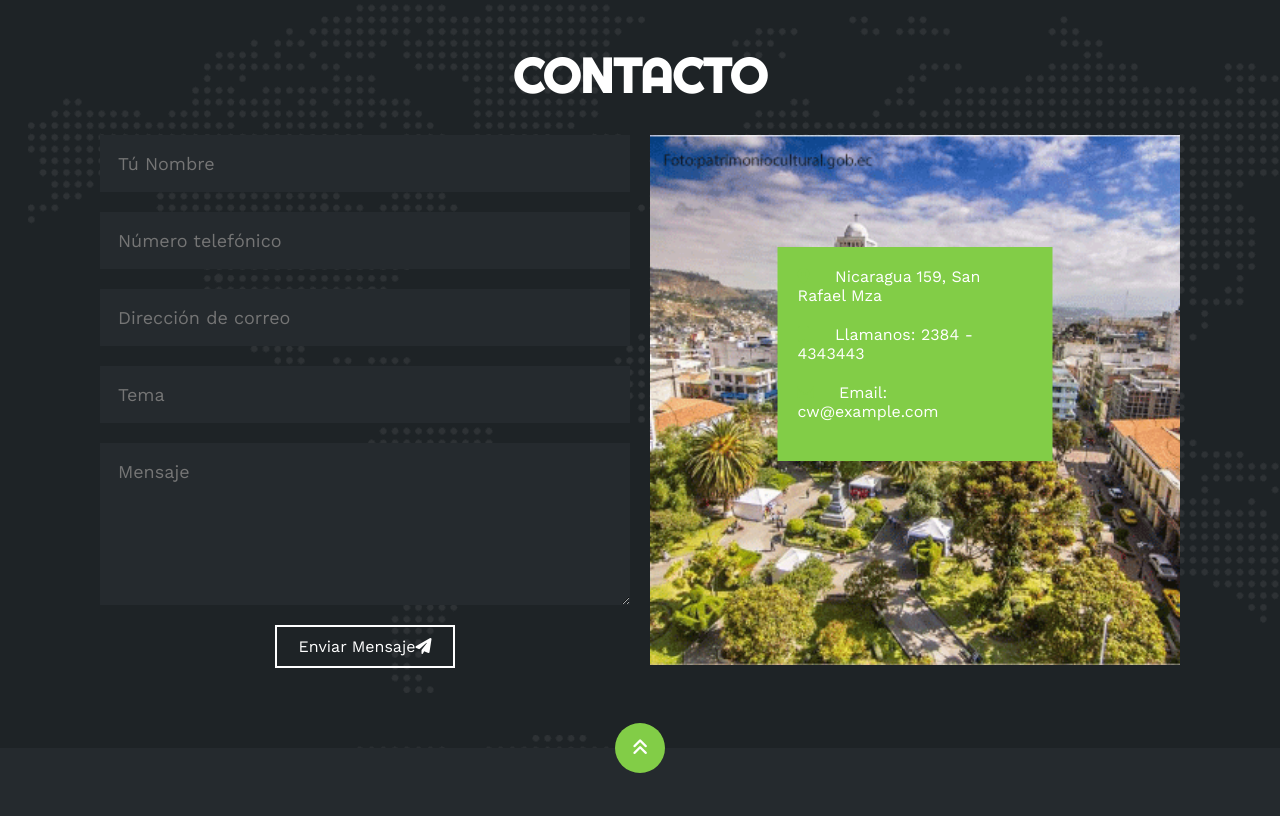
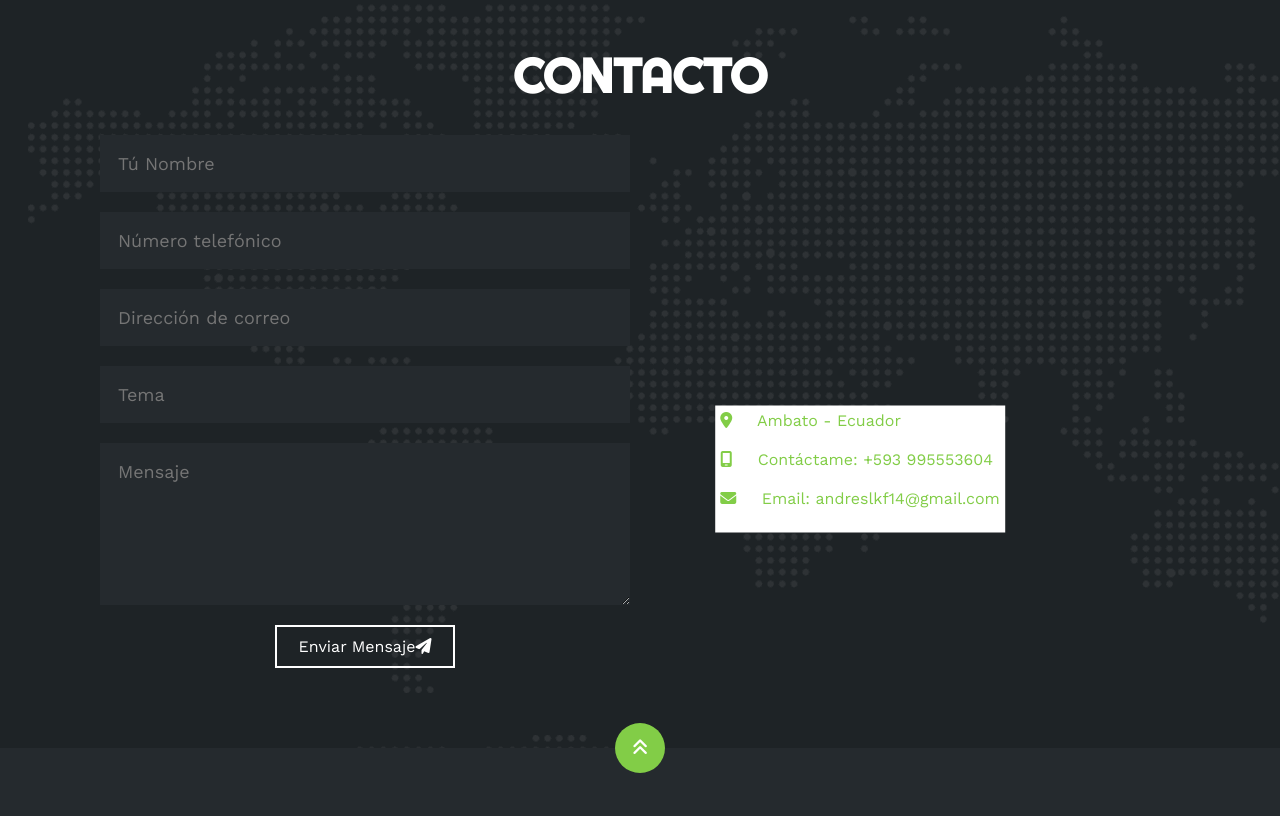
Before and after one commit to andres6628/port, a plain HTML site: page index.html in a window 1280 px wide. Shown: the part 3880-4696 px from the top of the page. Drawn offline with nearby package versions, Linux system fonts and the light colour scheme.

Commit message:
cambio contactos

```diff
--- a/estilo.css
+++ b/estilo.css
@@ -588,11 +588,12 @@ html{
 }
 .contacto .col .info{
     position: absolute;
-    top: 40%;
-    background-color: #82CD47;
-    padding: 20px;
-    max-width: 350px;
-    left: 50%;
+    top: 60%;
+    background-color: white;
+    color: #82CD47;
+    padding: 5px;
+    max-width: 500px;
+    left: 40%;
     transform: translate(-50%, -50%);
 }
 .contacto .col .info ul{
--- a/index.html
+++ b/index.html
@@ -404,20 +404,19 @@
                 </div>
                 <!-- Mapa -->
                 <div class="col">
-                    <img src="img/ambato2.png" alt="">
                     <div class="info">
                         <ul>
                             <li>
                                 <i class="fa-solid fa-location-dot"></i>
-                                Nicaragua 159, San Rafael Mza
+                                Ambato - Ecuador
                             </li>
                             <li>
                                 <i class="fa-solid fa-mobile-screen"></i>
-                                Llamanos: 2384 - 4343443
+                                Contáctame: +593 995553604
                             </li>
                             <li>
                                 <i class="fa-solid fa-envelope"></i>
-                                Email: cw@example.com
+                                Email: andreslkf14@gmail.com
                             </li>
                         </ul>
                     </div>
```
Also changed, not shown: img/ambato.jpg, img/ambato2.png (deleted), img/p4.jpg (deleted), img/p5.jpg (deleted), img/p6.jpg (deleted).
